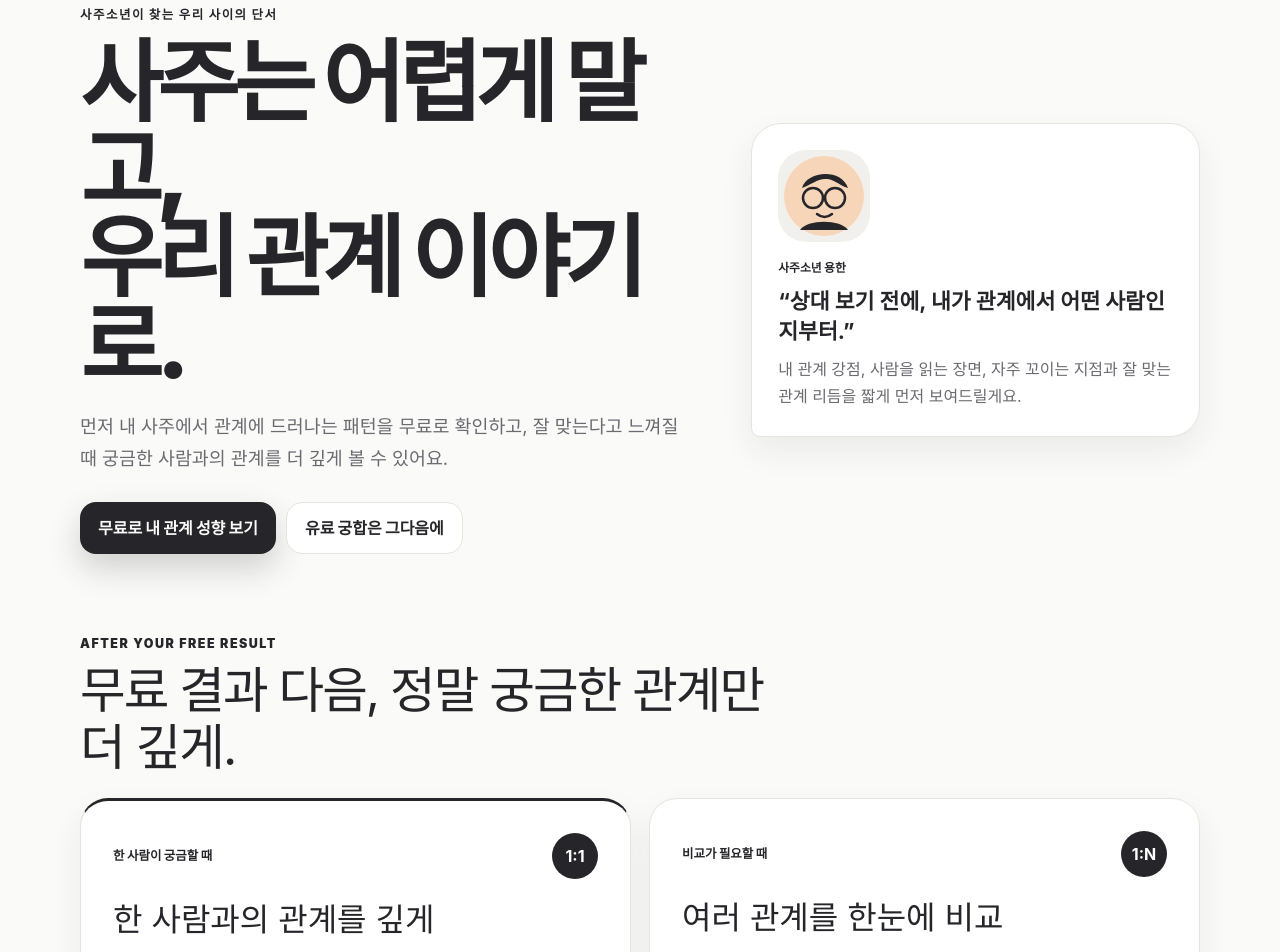
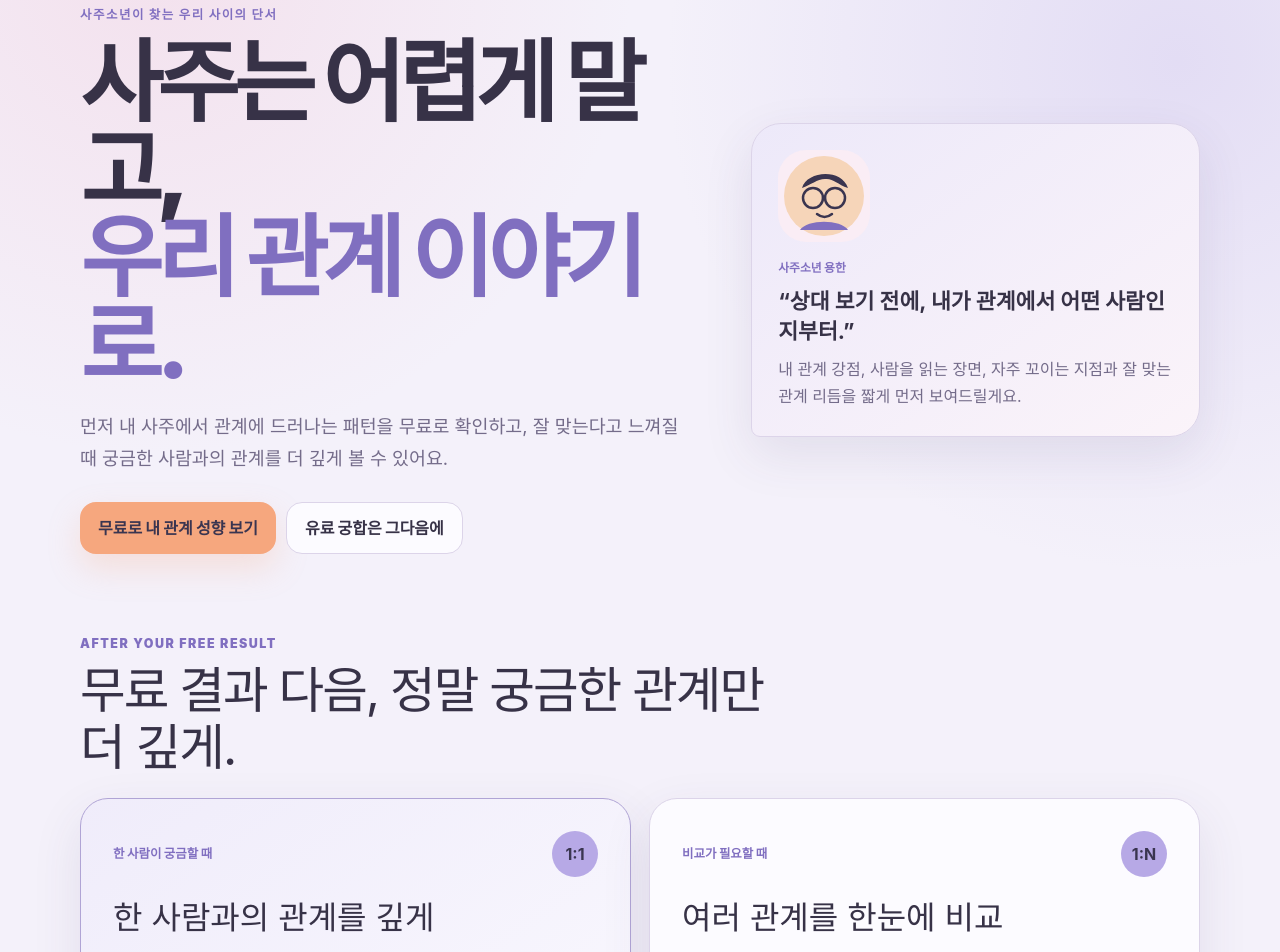
Before and after one commit to beforebelly216-star/woorigunghap, a Next.js app: page / in a window 1280 px wide. Shown: the part 140-1092 px from the top of the page. Built offline with nearby package versions, Linux system fonts and the light colour scheme; no server answers.

Commit message:
Revert "feat: apply five-element balance palette to home screen"
This reverts commit 0f5f040c3078ed8ff985d5f4a83bfbd2d9dec5db.

```diff
--- a/src/app/home-p5.module.css
+++ b/src/app/home-p5.module.css
@@ -1,47 +1,10 @@
-/* 오행 밸런스 시스템 팔레트 — 이 화면(home)에 한정된 스코프 오버라이드.
-   docs/DESIGN_FIVE_ELEMENT_SYSTEM.md 순차 적용 원칙에 따라 전역 report-theme.css 토큰은 아직 건드리지 않는다. */
-.page {
-  --saju-bg-base: #FAFAF8;
-  --saju-bg-card: #FFFFFF;
-  --saju-bg-soft: #F1F0EC;
-  --saju-ink: #26262A;
-  --saju-ink-soft: #6B6B72;
-  --saju-border: #E6E4DF;
-  --saju-track: #ECEAE4;
-  --saju-primary: var(--saju-element-wood);
-  --saju-primary-deep: #26262A;
-  --saju-accent: #26262A;
-  --saju-mint: var(--saju-element-wood);
-  --saju-blush: var(--saju-element-fire);
-  --saju-shadow: 0 14px 32px rgba(38, 38, 42, .07);
-  --saju-element-wood: #4C8C5C;
-  --saju-element-fire: #D65B4A;
-  --saju-element-earth: #C99A3E;
-  --saju-element-metal: #8B93A6;
-  --saju-element-water: #3E7DAD;
-}
-@media (prefers-color-scheme: dark) {
-  .page {
-    --saju-bg-base: #18181B;
-    --saju-bg-card: #201F23;
-    --saju-bg-soft: #26262A;
-    --saju-ink: #F2F1EE;
-    --saju-ink-soft: #A8A8AE;
-    --saju-border: #3A3A40;
-    --saju-track: #2C2C31;
-    --saju-primary-deep: #F2F1EE;
-    --saju-accent: #F2F1EE;
-    --saju-element-wood: #6FB37E;
-    --saju-element-fire: #E67F6D;
-    --saju-element-earth: #DBB35F;
-    --saju-element-metal: #A6AEBF;
-    --saju-element-water: #5B9BCB;
-  }
-}
 .page {
   min-height: 100vh;
   padding: clamp(48px, 8vw, 88px) 20px 72px;
-  background: var(--saju-bg-base);
+  background:
+    radial-gradient(circle at 12% 4%, color-mix(in srgb, var(--saju-blush) 30%, transparent), transparent 30rem),
+    radial-gradient(circle at 92% 10%, color-mix(in srgb, var(--saju-primary) 28%, transparent), transparent 32rem),
+    var(--saju-bg-base);
   color: var(--saju-ink);
   font-family: var(--saju-font-sans);
 }
@@ -53,15 +16,15 @@
 .lead { max-width: 680px; margin: 0; color: var(--saju-ink-soft); font-size: clamp(1rem, 2vw, 1.15rem); line-height: 1.75; }
 .heroActions { display: flex; flex-wrap: wrap; gap: 10px; margin-top: 28px; }
 .primaryAction, .secondaryAction, .cardAction { min-height: 50px; display: inline-flex; align-items: center; justify-content: center; border-radius: 16px; padding: 13px 18px; text-decoration: none; font-weight: 900; }
-.primaryAction { background: var(--saju-accent); color: var(--saju-bg-base); box-shadow: 0 14px 32px color-mix(in srgb, var(--saju-accent) 20%, transparent); }
+.primaryAction { background: var(--saju-accent); color: #3A3550; box-shadow: 0 14px 32px color-mix(in srgb, var(--saju-accent) 25%, transparent); }
 .secondaryAction { border: 1px solid var(--saju-border); background: var(--saju-bg-card); color: var(--saju-ink); }
-.boyCard { border: 1px solid var(--saju-border); border-radius: 30px 30px 30px 9px; padding: 26px; background: var(--saju-bg-card); box-shadow: var(--saju-shadow); }
-.mascot { width: 92px; height: 92px; margin-bottom: 18px; border-radius: 28px; background: var(--saju-bg-soft); overflow: hidden; }
-.mascot svg { width: 100%; height: 100%; }.face { fill: #F6D5B9; }.hair { fill: var(--saju-ink); }.glass { fill: none; stroke: var(--saju-ink); stroke-width: 2.5; }.line { fill: none; stroke: var(--saju-ink); stroke-width: 2.5; stroke-linecap: round; }.robe { fill: var(--saju-primary-deep); }
+.boyCard { border: 1px solid var(--saju-border); border-radius: 30px 30px 30px 9px; padding: 26px; background: linear-gradient(145deg, color-mix(in srgb, var(--saju-primary) 22%, var(--saju-bg-card)), color-mix(in srgb, var(--saju-blush) 12%, var(--saju-bg-card))); box-shadow: var(--saju-shadow); }
+.mascot { width: 92px; height: 92px; margin-bottom: 18px; border-radius: 28px; background: color-mix(in srgb, var(--saju-blush) 22%, var(--saju-bg-card)); overflow: hidden; }
+.mascot svg { width: 100%; height: 100%; }.face { fill: #F6D5B9; }.hair { fill: #3A3550; }.glass { fill: none; stroke: #3A3550; stroke-width: 2.5; }.line { fill: none; stroke: #3A3550; stroke-width: 2.5; stroke-linecap: round; }.robe { fill: var(--saju-primary-deep); }
 .boyCard small, .boyCard strong { display: block; }.boyCard small { color: var(--saju-primary-deep); font-size: .74rem; font-weight: 900; }.boyCard strong { margin-top: 8px; font-size: 1.35rem; line-height: 1.4; }.boyCard p { margin: 10px 0 0; color: var(--saju-ink-soft); line-height: 1.7; }
 .productSection { width: min(100%, 1120px); margin: 76px auto 0; }.sectionHeading { max-width: 720px; }.sectionHeading h2 { margin: 8px 0 22px; font-size: clamp(2rem, 5vw, 3.1rem); line-height: 1.15; letter-spacing: -.04em; }
-.productGrid { display: grid; grid-template-columns: repeat(2, minmax(0, 1fr)); gap: 18px; }.productCard { min-width: 0; border: 1px solid var(--saju-border); border-radius: 28px; padding: clamp(22px, 4vw, 32px); background: var(--saju-bg-card); box-shadow: var(--saju-shadow); display: flex; flex-direction: column; }.featured { border: 1px solid var(--saju-border); border-top: 3px solid var(--saju-ink); }
-.cardTop { display: flex; justify-content: space-between; gap: 12px; align-items: center; }.cardTop span { color: var(--saju-primary-deep); font-size: .78rem; font-weight: 900; }.cardTop b { width: 46px; height: 46px; display: grid; place-items: center; border-radius: 50%; background: var(--saju-ink); color: var(--saju-bg-card); }
-.productCard h3 { margin: 20px 0 10px; font-size: clamp(1.5rem, 3vw, 2rem); line-height: 1.3; }.productCard > p { margin: 0; color: var(--saju-ink-soft); line-height: 1.7; }.productCard ul { margin: 20px 0 26px; padding-left: 20px; color: var(--saju-ink-soft); line-height: 1.8; }.productCard li::marker { color: var(--saju-mint); }.price { margin-top: auto; display: flex; align-items: baseline; gap: 8px; }.price strong { font-size: 1.75rem; }.price span { color: var(--saju-ink-soft); font-size: .82rem; }.cardAction { margin-top: 16px; background: var(--saju-primary-deep); color: var(--saju-bg-base); }
+.productGrid { display: grid; grid-template-columns: repeat(2, minmax(0, 1fr)); gap: 18px; }.productCard { min-width: 0; border: 1px solid var(--saju-border); border-radius: 28px; padding: clamp(22px, 4vw, 32px); background: var(--saju-bg-card); box-shadow: var(--saju-shadow); display: flex; flex-direction: column; }.featured { background: linear-gradient(145deg, color-mix(in srgb, var(--saju-primary) 18%, var(--saju-bg-card)), var(--saju-bg-card)); border-color: color-mix(in srgb, var(--saju-primary-deep) 48%, var(--saju-border)); }
+.cardTop { display: flex; justify-content: space-between; gap: 12px; align-items: center; }.cardTop span { color: var(--saju-primary-deep); font-size: .78rem; font-weight: 900; }.cardTop b { width: 46px; height: 46px; display: grid; place-items: center; border-radius: 50%; background: var(--saju-primary); color: #3A3550; }
+.productCard h3 { margin: 20px 0 10px; font-size: clamp(1.5rem, 3vw, 2rem); line-height: 1.3; }.productCard > p { margin: 0; color: var(--saju-ink-soft); line-height: 1.7; }.productCard ul { margin: 20px 0 26px; padding-left: 20px; color: var(--saju-ink-soft); line-height: 1.8; }.productCard li::marker { color: var(--saju-mint); }.price { margin-top: auto; display: flex; align-items: baseline; gap: 8px; }.price strong { font-size: 1.75rem; }.price span { color: var(--saju-ink-soft); font-size: .82rem; }.cardAction { margin-top: 16px; background: var(--saju-primary-deep); color: #fff; }
 .trustStrip { width: min(100%, 1120px); margin: 24px auto 0; display: grid; grid-template-columns: repeat(3, minmax(0, 1fr)); gap: 10px; }.trustStrip div { border: 1px solid var(--saju-border); border-radius: 18px; padding: 16px; background: color-mix(in srgb, var(--saju-mint) 8%, var(--saju-bg-card)); }.trustStrip strong, .trustStrip span { display: block; }.trustStrip strong { font-size: .9rem; }.trustStrip span { margin-top: 5px; color: var(--saju-ink-soft); font-size: .8rem; line-height: 1.5; }.notice { width: min(100%, 760px); margin: 26px auto 0; color: var(--saju-ink-soft); font-size: .78rem; line-height: 1.6; text-align: center; }
 @media (max-width: 760px) { .page { padding: 42px 14px 60px; }.hero { grid-template-columns: 1fr; }.hero h1 { font-size: clamp(2.75rem, 13vw, 4.2rem); }.boyCard { padding: 20px; }.productGrid, .trustStrip { grid-template-columns: 1fr; }.productSection { margin-top: 52px; }.heroActions { display: grid; grid-template-columns: 1fr; }.primaryAction, .secondaryAction { width: 100%; } }
```
